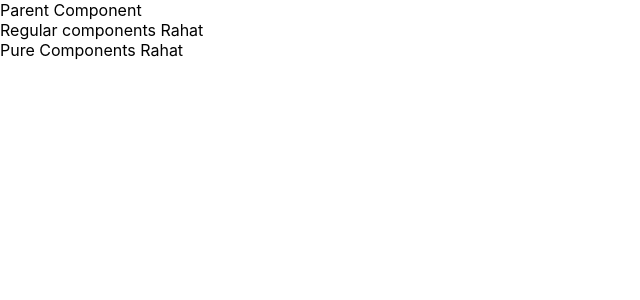
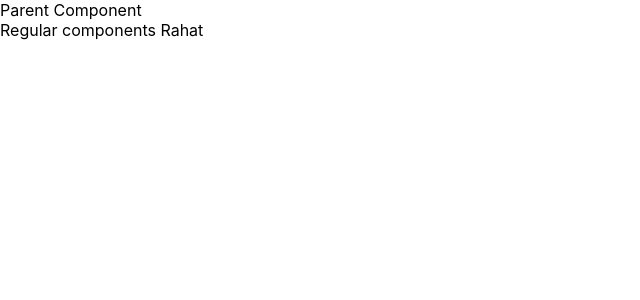
Before and after one commit to found-rahat/myreact, a React (Create React App) app: page / in a window 1280 px wide. Shown: the top 300 px of the page, without its empty margins (0-640 px from the left). Built offline with nearby package versions, Linux system fonts and the light colour scheme.

Commit message:
learn memo component to re rendered

```diff
--- a/src/components/ParentComp.js
+++ b/src/components/ParentComp.js
@@ -2,7 +2,7 @@ import React, { Component, PureComponent } from "react";
 import Regcomp from "./Regcomp";
 import PureComp from "./PureComp";
 
-export class ParentComp extends PureComponent {
+export class ParentComp extends Component {
   constructor(props) {
     super(props);
 
@@ -23,7 +23,7 @@ export class ParentComp extends PureComponent {
       <div>
         Parent Component
         <Regcomp name={this.state.name} />
-        <PureComp name={this.state.name} />
+        {/* <PureComp name={this.state.name} /> */}
       </div>
     );
   }
--- a/src/components/Regcomp.js
+++ b/src/components/Regcomp.js
@@ -2,9 +2,9 @@ import React, { Component } from "react";
 
 export class Regcomp extends Component {
   render() {
-    console.log("Regular Component");
+    console.log("Regular Component with memo component");
     return <div>Regular components {this.props.name}</div>;
   }
 }
 
-export default Regcomp;
+export default React.memo(Regcomp);
```
